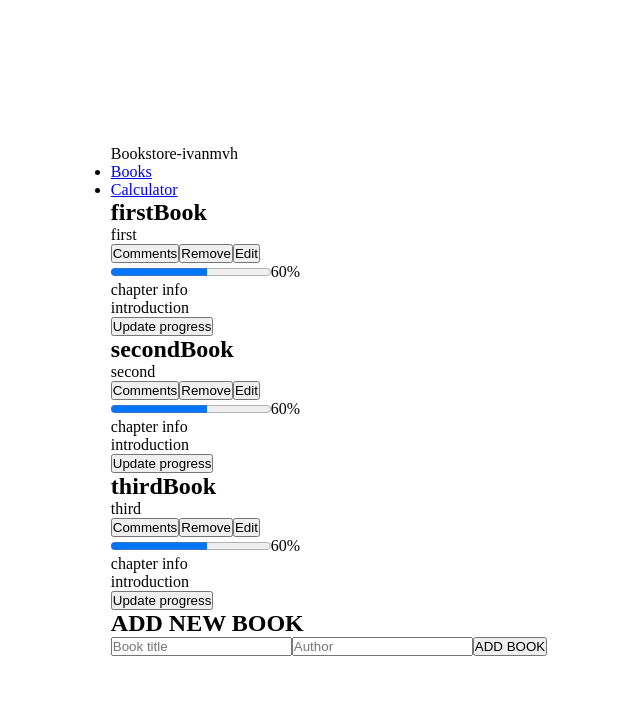
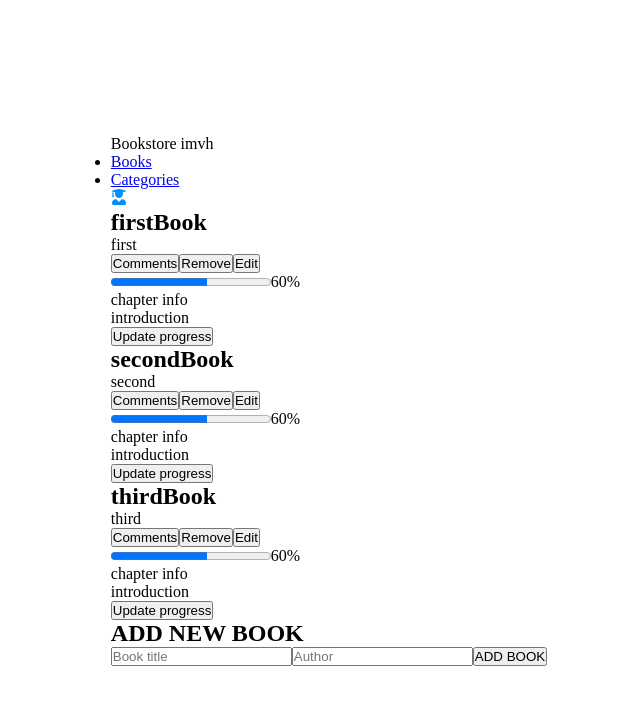
Before and after one commit to ivanmvh/bookstore-ivanmvh, a React (Create React App) app: page / in a window 1280 px wide. Shown: the top 704 px of the page, without its empty margins (311-951 px from the left). Built offline with nearby package versions, Linux system fonts and the light colour scheme.

Commit message:
Update Navbar.js

```diff
--- a/src/components/Navbar.js
+++ b/src/components/Navbar.js
@@ -1,11 +1,13 @@
 import { Link } from 'react-router-dom';
+import { FaUserGraduate } from 'react-icons/fa';
 
 const Navbar = () => (
   <div className="navBar">
-    <p className="logo">Bookstore-ivanmvh</p>
     <ul className="nav">
+      <p className="logo">Bookstore imvh</p>
       <li className="navLink"><Link to="/">Books</Link></li>
-      <li className="navLink"><Link to="/Categories">Calculator</Link></li>
+      <li className="navLink"><Link to="/categories">Categories</Link></li>
+      <div className="userBtn"><FaUserGraduate style={{ color: '#0290ff' }} /></div>
     </ul>
   </div>
 );
```
